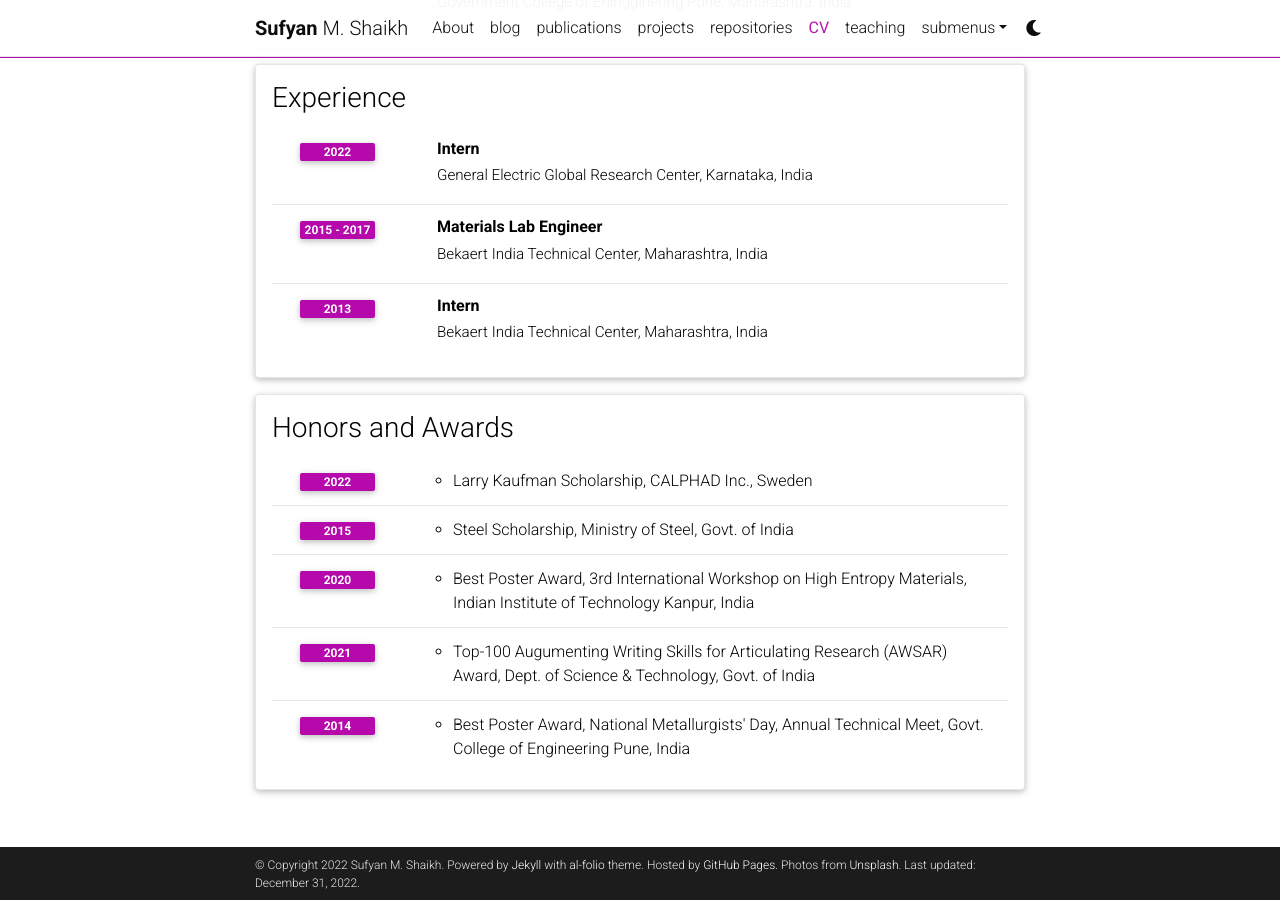
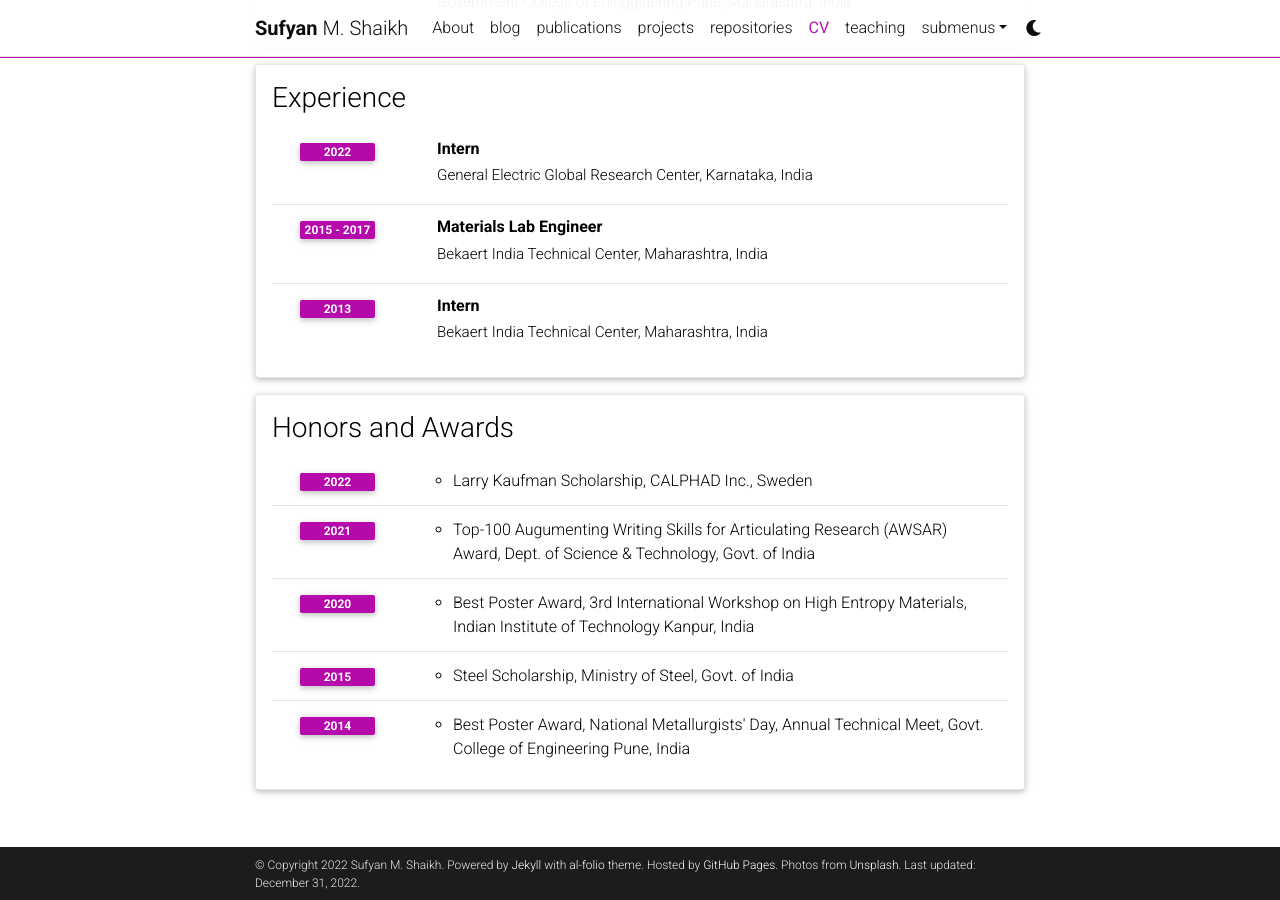
Before and after one commit to sufyanshk/sufyanshk.github.io, a Jekyll site: the page built from _pages/cv.md, in a window 1280 px wide and 900 px high, scrolled down 658 px. Built offline with Jekyll 4.4.1, drawn with Linux system fonts in a browser that asks for light colours; comment, search, counter and statistics services are not loaded; a style sheet for code colours, icons or effects is not loaded.

Commit message:
Update cv.yml

```diff
--- a/_data/cv.yml
+++ b/_data/cv.yml
@@ -68,19 +68,18 @@
     - year: 2022
       items:
         - Larry Kaufman Scholarship, CALPHAD Inc., Sweden
+    - year: 2021
+      items:
+        - Top-100 Augumenting Writing Skills for Articulating Research (AWSAR) Award, Dept. of Science & Technology, Govt. of India
+    - year: 2020
+      items:
+        - Best Poster Award, 3rd International Workshop on High Entropy Materials, Indian Institute of Technology Kanpur, India
     - year: 2015
       items:
         - Steel Scholarship, Ministry of Steel, Govt. of India
-    - year: 2020
-      items:
-        - Best Poster Award, 3rd International Workshop on High Entropy Materials, Indian Institute of Technology Kanpur, India
-    - year: 2021
-      items:
-        - Top-100 Augumenting Writing Skills for Articulating Research (AWSAR) Award, Dept. of Science & Technology, Govt. of India
     - year: 2014
       items:
         - Best Poster Award, National Metallurgists' Day, Annual Technical Meet, Govt. College of Engineering Pune, India
-
 
 #- title: Academic Interests
 #  type: nested_list
```
